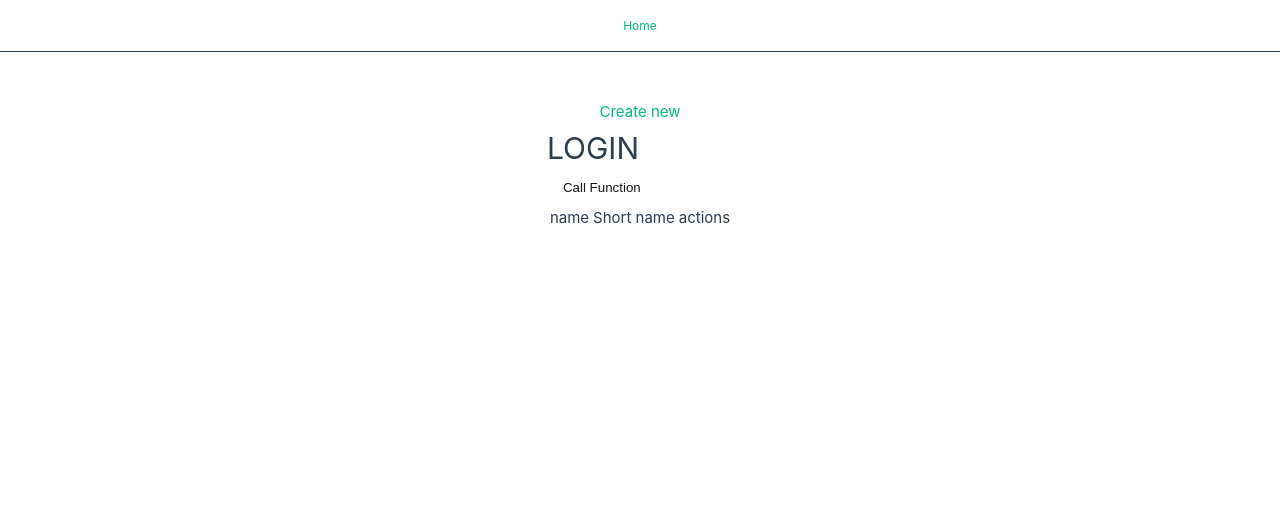
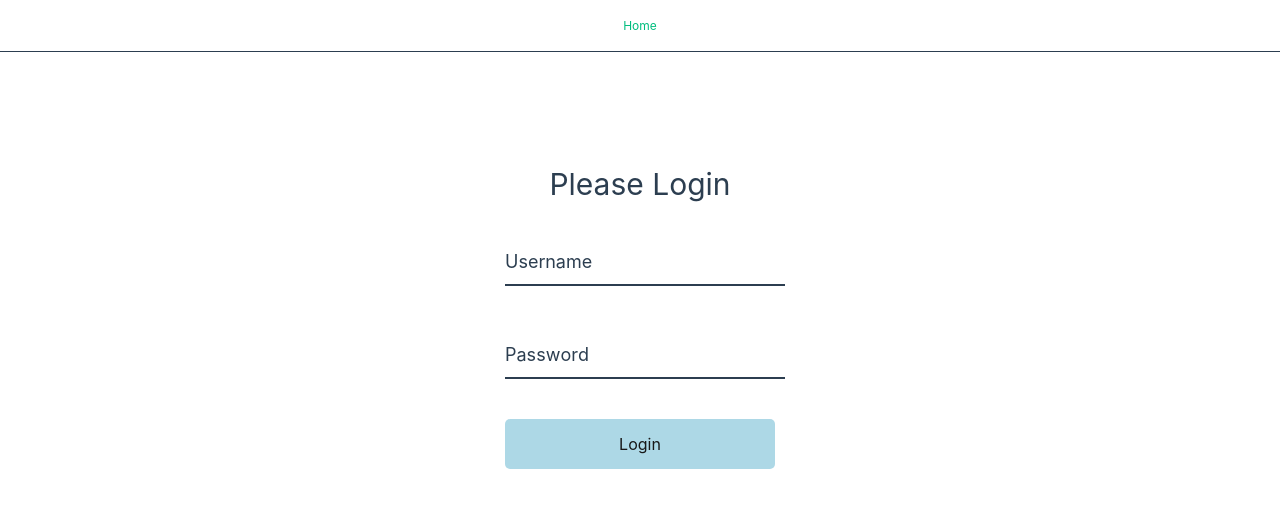
Before and after one commit to NjengaMuthui/pilotAdmin, a Vue app: page /login in a window 1280 px wide. Shown: the top 508 px of the page. Built offline with nearby package versions, Linux system fonts and the light colour scheme; what @formkit/vue would draw is missing.

Commit message:
added a login page

```diff
--- a/src/components/EditQuestion.vue
+++ b/src/components/EditQuestion.vue
@@ -134,8 +134,9 @@ export default {
     async getQuestion(data) {
       this.loading = true;
       let res = await this.dataStore.editQuestion(data, this.$route.params.ID);
-      console.log(res);
+
       this.loading = false;
+      this.Question = data;
     }
   }
 };
--- /dev/null
+++ b/src/components/WavyLabelInput.vue
@@ -0,0 +1,81 @@
+<template>
+  <div class="form-control">
+    <input :type="props.Type" :required="props.Required" v-model="localValue" />
+    <label>
+      <span
+        v-for="(letter, index) in label"
+        :style="{ transitionDelay: getDelay(index) }"
+        >{{ letter }}</span
+      >
+    </label>
+  </div>
+</template>
+
+<script setup>
+import { computed, ref, watch } from "vue";
+
+const props = defineProps({
+  modelValue: String,
+  Type: String,
+  Label: String,
+  Required: Boolean
+});
+const label = computed(() => props.Label.split(""));
+function getDelay(index) {
+  return index * 50 + "ms";
+}
+const emit = defineEmits(["update:modelValue"]);
+
+// Use a ref for the local copy of the input value
+const localValue = ref(props.modelValue);
+
+// Watch localValue for changes and emit updates
+watch(localValue, (newValue) => {
+  emit("update:modelValue", newValue);
+});
+</script>
+
+<style scoped>
+.form-control {
+  position: relative;
+  margin: 20px 0 40px;
+  width: 280px;
+}
+
+.form-control input {
+  background-color: transparent;
+  border: 0;
+  border-bottom: 2px var(--color-heading) solid;
+  display: block;
+  width: 100%;
+  padding: 15px 0;
+  font-size: 18px;
+  color: var(--color-heading);
+}
+
+.form-control input:focus,
+.form-control input:valid {
+  outline: 0;
+  border-bottom-color: var(--raisin-black);
+}
+
+.form-control label {
+  position: absolute;
+  top: 15px;
+  left: 0;
+  pointer-events: none;
+}
+
+.form-control label span {
+  display: inline-block;
+  font-size: 18px;
+  min-width: 5px;
+  transition: 0.3s cubic-bezier(0.68, -0.55, 0.265, 1.55);
+}
+
+.form-control input:focus + label span,
+.form-control input:valid + label span {
+  color: var(--raisin-black);
+  transform: translateY(-30px);
+}
+</style>
--- a/src/router/index.js
+++ b/src/router/index.js
@@ -9,6 +9,12 @@ const router = createRouter({
       name: "home",
       component: HomeView
     },
+    {
+      path: "/login",
+      name: "Login",
+      component: () => import("../views/login.vue")
+    },
+
     {
       path: "/:type",
       name: "category",
--- a/src/stores/counter.js
+++ b/src/stores/counter.js
@@ -16,7 +16,8 @@ export const useDataStore = defineStore("data", {
       currentIndex: 0,
       questionsTotalCount: 0,
       currentPage: 1,
-      currentSet: 1
+      currentSet: 1,
+      currentUser: ""
     };
   },
   getters: {
@@ -48,6 +49,10 @@ export const useDataStore = defineStore("data", {
       const res = await axios.get("/count" + CreateQuery(Obj));
       this.questionsTotalCount = res.data.count;
     },
+    async login(obj) {
+      const res = await axios.get("/login" + CreateQuery(obj));
+      return res.data.result;
+    },
     async getData(req_type) {
       try {
         const res = await axios.get("/category/get", {
@@ -67,8 +72,6 @@ export const useDataStore = defineStore("data", {
     async postMinorData(type, url, postMinorData) {
       try {
         let res = await axios.get(url + CreateQuery(postMinorData));
-        console.log(res.data);
-        console.log(postMinorData);
         postMinorData.ID = res.data.insertId;
 
         this.$state[type].push(postMinorData);
--- a/src/views/HomeView.vue
+++ b/src/views/HomeView.vue
@@ -4,6 +4,11 @@ import QuestionRow from "../components/QuestionRow.vue";
 import { useDataStore } from "../stores/counter";
 import { RouterLink } from "vue-router";
 import { computed, onMounted, ref } from "vue";
+import router from "../router";
+
+const dataStore = useDataStore();
+
+if (dataStore.currentUser.length === 0) router.push({ name: "Login" });
 
 const ncategory = ref("");
 const showInput = ref(false);
@@ -18,8 +23,6 @@ const choiceThree = ref(true);
 const level = ref(true);
 const subject = ref(true);
 const Loading = ref(false);
-
-const dataStore = useDataStore();
 
 const totalPages = computed(() =>
   Math.ceil(dataStore.questionsTotalCount / itemsPerPage.value)
--- /dev/null
+++ b/src/views/login.vue
@@ -0,0 +1,124 @@
+<template>
+  <div class="container">
+    <h1>Please Login</h1>
+
+    <WavyLabelInput
+      Type="text"
+      Label="Username"
+      v-model="username"
+      :Required="true"
+    />
+    <WavyLabelInput
+      Type="password"
+      Label="Password"
+      v-model="password"
+      :Required="true"
+    />
+    <p class="info" v-if="incorrect">
+      Incorrect Username and password combination
+    </p>
+
+    <button @click="login" class="btn">
+      <div v-if="loading" class="loader"></div>
+      <span v-else>Login</span>
+    </button>
+  </div>
+</template>
+
+<script setup>
+import WavyLabelInput from "../components/WavyLabelInput.vue";
+import { ref } from "vue";
+import { useDataStore } from "../stores/counter";
+import router from "../router";
+
+let dataStore = useDataStore();
+
+const username = ref("");
+const password = ref("");
+const incorrect = ref(false);
+const loading = ref(false);
+
+async function login() {
+  loading.value = true;
+  let res = await dataStore.login({
+    username: username.value,
+    password: password.value
+  });
+  loading.value = false;
+  if (res === "success") {
+    dataStore.currentUser = username.value;
+    router.push({ path: "/" });
+  } else {
+    incorrect.value = true;
+  }
+}
+</script>
+
+<style scoped>
+.loader {
+  display: flex;
+  margin-left: 45%;
+  width: 30px;
+  padding: 8px;
+  aspect-ratio: 1;
+  border-radius: 50%;
+  background: #25b09b;
+  --_m: conic-gradient(#0000 10%, #000), linear-gradient(#000 0 0) content-box;
+  -webkit-mask: var(--_m);
+  mask: var(--_m);
+  -webkit-mask-composite: source-out;
+  mask-composite: subtract;
+  animation: l3 1s infinite linear;
+}
+@keyframes l3 {
+  to {
+    transform: rotate(1turn);
+  }
+}
+.info {
+  color: crimson;
+}
+.container {
+  background-color: var(--color-background);
+  padding: 20px 40px;
+  border-radius: 5px;
+  width: 350px;
+  margin: 40px auto 0 auto;
+  color: var(--color-heading);
+  box-shadow: var(--color-heading);
+}
+
+.container h1 {
+  text-align: center;
+  margin-bottom: 25px;
+}
+
+.container a {
+  text-decoration: none;
+  color: lightblue;
+}
+
+.btn {
+  cursor: pointer;
+  display: inline-block;
+  width: 100%;
+  background: lightblue;
+  padding: 15px;
+  font-family: inherit;
+  font-size: 16px;
+  border: 0;
+  border-radius: 5px;
+}
+
+.btn:focus {
+  outline: 0;
+}
+
+.btn:active {
+  transform: scale(0.98);
+}
+
+.text {
+  margin-top: 30px;
+}
+</style>
```
